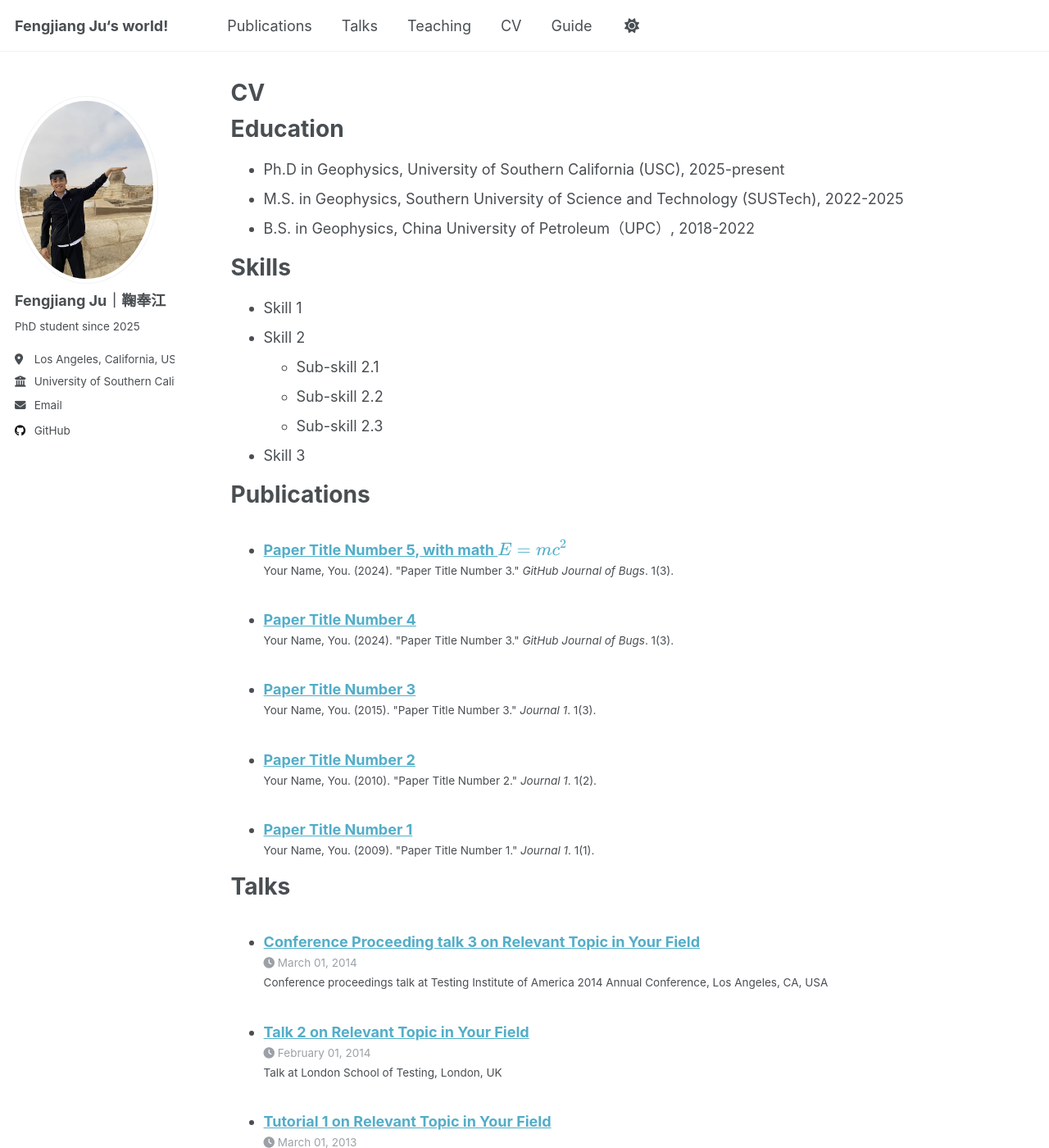
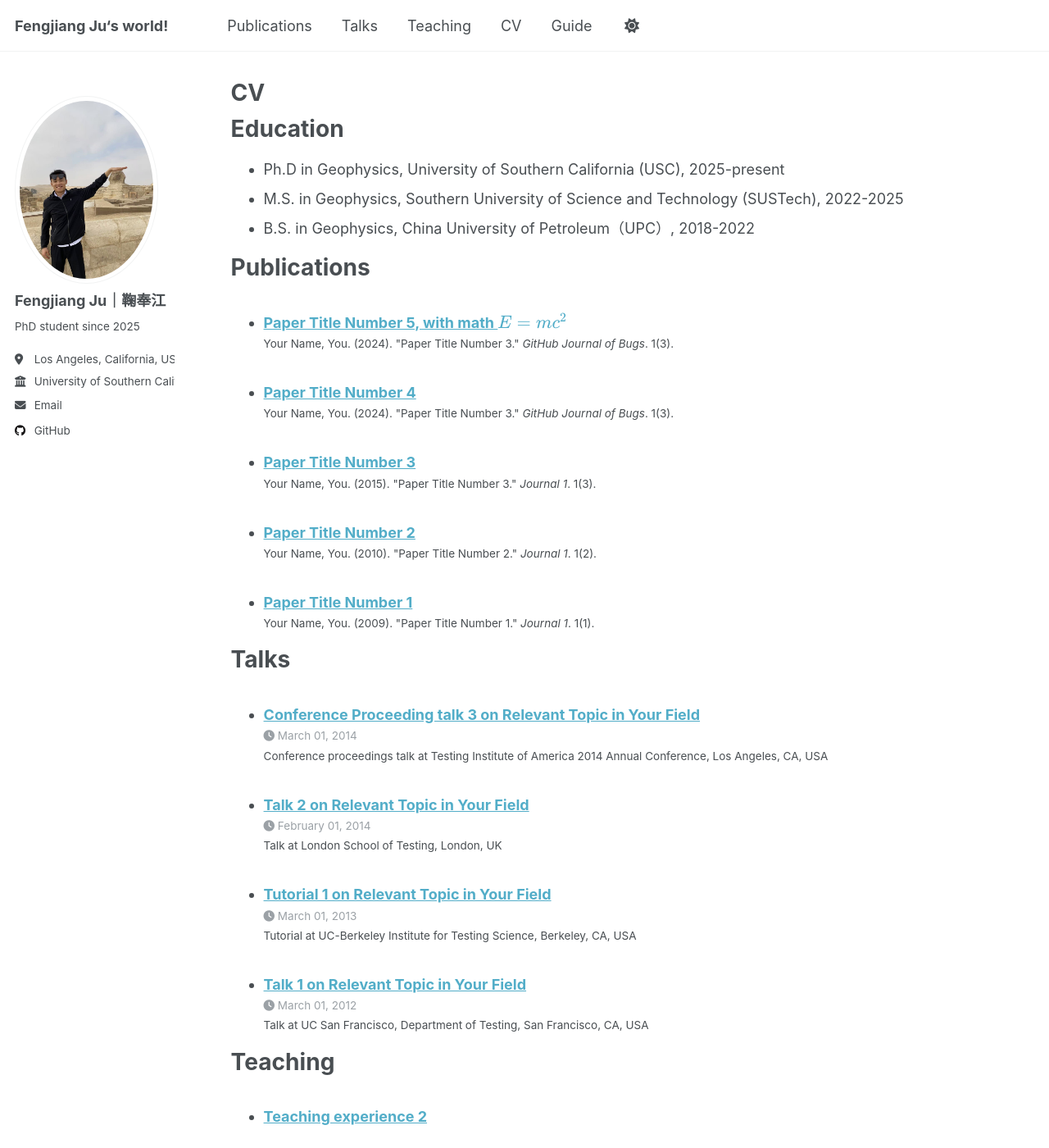
Before and after one commit to FengJiangJu/fengjiangju.github.io, a Jekyll site: the page built from _pages/cv.md, in a window 1280 px wide and 1400 px high. Shown: the whole window at 82% size. Built offline with Jekyll 4.4.1, drawn with Linux system fonts in a browser that asks for light colours; a script that is not in the unit is left out; some of the changed text lies outside the part shown.

Commit message:
Update cv.md

```diff
--- a/_pages/cv.md
+++ b/_pages/cv.md
@@ -14,15 +14,6 @@ Education
 * Ph.D in Geophysics, University of Southern California (USC), 2025-present
 * M.S. in Geophysics, Southern University of Science and Technology (SUSTech), 2022-2025
 * B.S. in Geophysics, China University of Petroleum（UPC）, 2018-2022
-
-Skills
-======
-* Skill 1
-* Skill 2
-  * Sub-skill 2.1
-  * Sub-skill 2.2
-  * Sub-skill 2.3
-* Skill 3
 
 Publications
 ======
```
Also changed, not shown: other parts of _pages/cv.md (+9 -0 lines).
